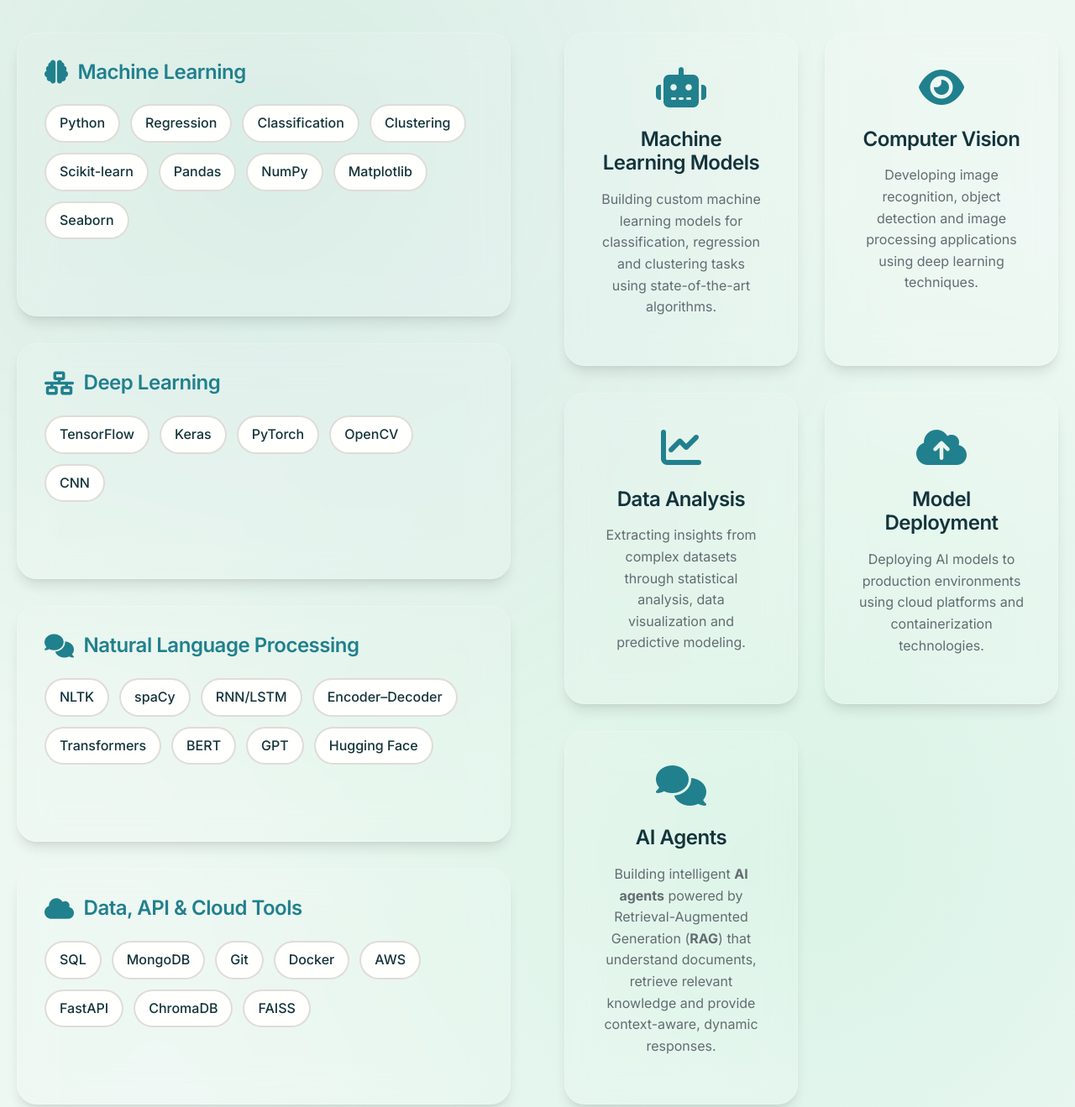
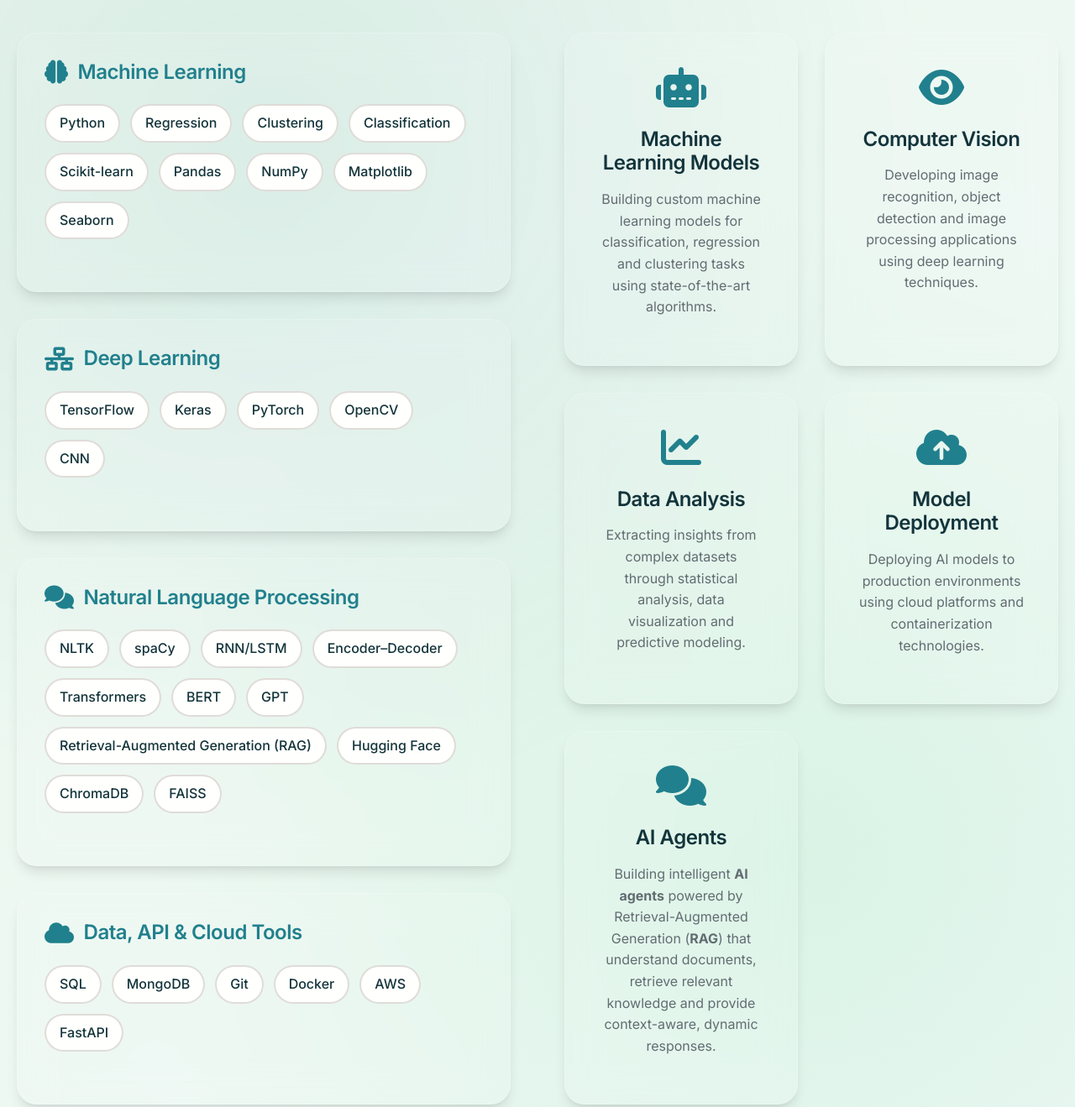
Before and after one commit to Adithya-5134/Adithya-Portfolio, a plain HTML site: page index.html in a window 1280 px wide. Shown: the part 2120-3439 px from the top of the page at 84% size. Drawn offline with Linux system fonts and the light colour scheme.

Commit message:
Third commit

```diff
--- a/index.html
+++ b/index.html
@@ -151,8 +151,8 @@
                         <div class="skill-items">
                             <span class="skill-item">Python</span>
                             <span class="skill-item">Regression</span>
+                            <span class="skill-item">Clustering</span>
                             <span class="skill-item">Classification</span>
-                            <span class="skill-item">Clustering</span>
                             <span class="skill-item">Scikit-learn</span>
                             <span class="skill-item">Pandas</span>
                             <span class="skill-item">NumPy</span>
@@ -180,7 +180,10 @@
                             <span class="skill-item">Transformers</span>
                             <span class="skill-item">BERT</span>
                             <span class="skill-item">GPT</span>
+                            <span class="skill-item">Retrieval-Augmented Generation (RAG)</span>
                             <span class="skill-item">Hugging Face</span>
+                            <span class="skill-item">ChromaDB</span>
+                            <span class="skill-item">FAISS</span>
                         </div>
                     </div>
                     <div class="skill-category">
@@ -192,8 +195,6 @@
                             <span class="skill-item">Docker</span>
                             <span class="skill-item">AWS</span>
                             <span class="skill-item">FastAPI</span>
-                            <span class="skill-item">ChromaDB</span>
-                            <span class="skill-item">FAISS</span>
                         </div>
                     </div>
                 </div>
```
